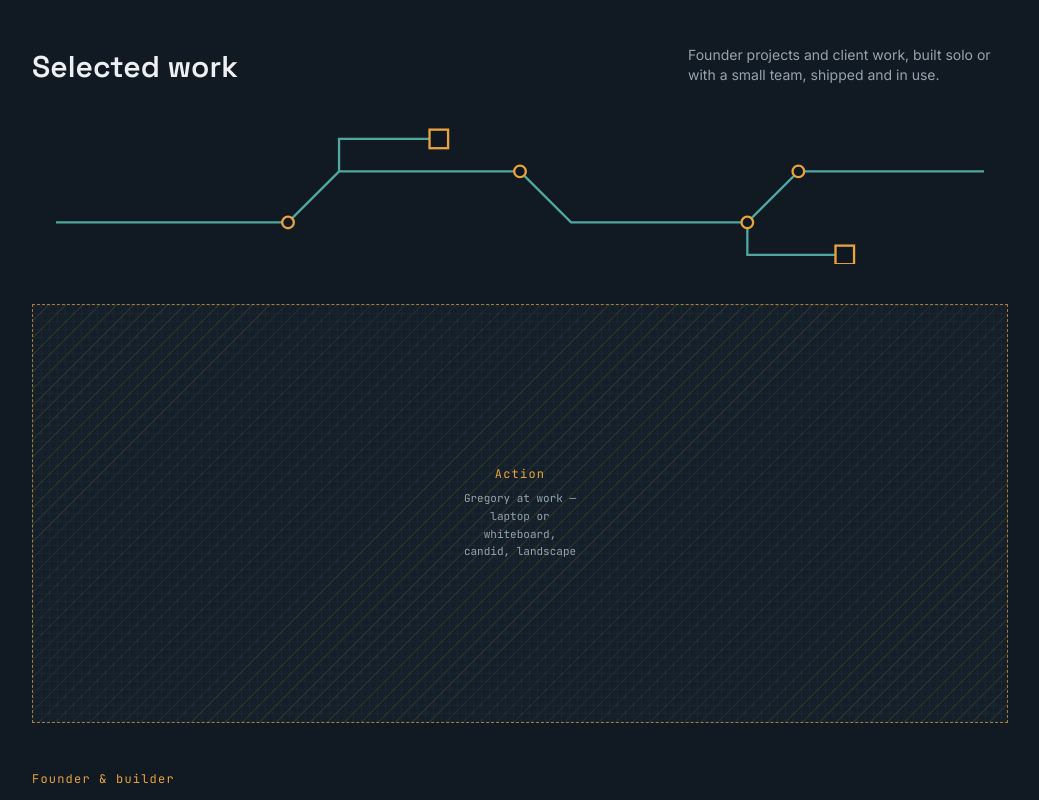
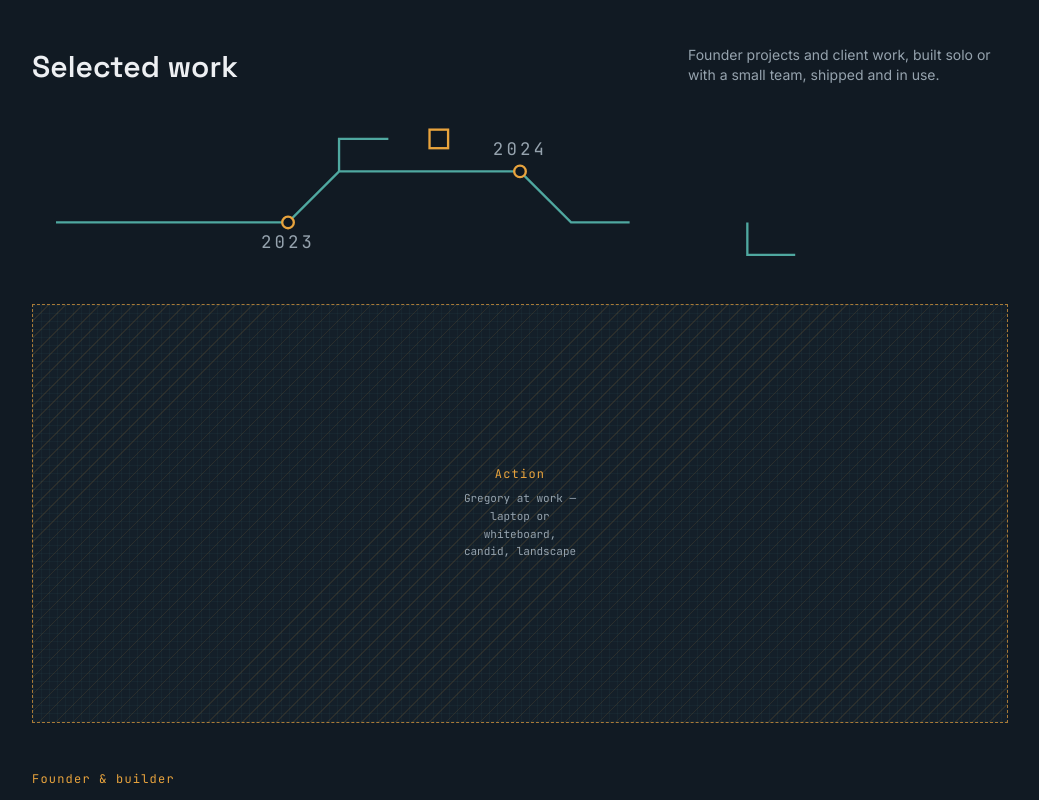
Before and after one commit to kkkkenya/My-portfolio, a React (Vite) app: page / in a window 1280 px wide. Shown: the part 2140-2940 px from the top of the page, without its empty margins (120-1159 px from the left). Built offline with nearby package versions, Linux system fonts and the light colour scheme.

Commit message:
Schematic draws on scroll with year milestones; Study Hub link

```diff
--- a/src/components/Schematic.tsx
+++ b/src/components/Schematic.tsx
@@ -1,36 +1,115 @@
-import { useInViewOnce } from './Reveal'
+import { useEffect, useRef, useState } from 'react'
+
+type Milestone = {
+  x: number
+  y: number
+  year: string
+  /** label sits below the node when true, above when false */
+  below: boolean
+  /** scroll progress (0-1) at which this milestone lights up */
+  at: number
+}
+
+const MILESTONES: Milestone[] = [
+  { x: 200, y: 84, year: '2023', below: true, at: 0.16 },
+  { x: 400, y: 40, year: '2024', below: false, at: 0.42 },
+  { x: 596, y: 84, year: '2025', below: true, at: 0.68 },
+  { x: 640, y: 40, year: '2026', below: false, at: 0.8 },
+]
 
 /**
- * Blueprint circuit divider — draws itself when scrolled into view.
- * pathLength={1} normalizes every path so dash 1 -> 0 always completes.
+ * Blueprint circuit divider, scrub-drawn by scroll position.
+ * The trace generates as you scroll; year milestones light up
+ * as the line reaches them. Fully drawn once scrolled past.
  */
 export function Schematic({ className = '' }: { className?: string }) {
-  const { ref, seen } = useInViewOnce<HTMLDivElement>(0.4)
+  const ref = useRef<HTMLDivElement>(null)
+  const [progress, setProgress] = useState(0)
+
+  useEffect(() => {
+    const el = ref.current
+    if (!el) return
+    if (
+      typeof window !== 'undefined' &&
+      window.matchMedia('(prefers-reduced-motion: reduce)').matches
+    ) {
+      setProgress(1)
+      return
+    }
+    let raf = 0
+    const update = () => {
+      raf = 0
+      const rect = el.getBoundingClientRect()
+      const vh = window.innerHeight
+      const p = Math.min(1, Math.max(0, (vh - rect.top) / (vh + rect.height)))
+      setProgress((prev) => (Math.abs(prev - p) < 0.005 ? prev : p))
+    }
+    const schedule = () => {
+      if (!raf) raf = requestAnimationFrame(update)
+    }
+    update()
+    window.addEventListener('scroll', schedule, { passive: true })
+    window.addEventListener('resize', schedule)
+    return () => {
+      window.removeEventListener('scroll', schedule)
+      window.removeEventListener('resize', schedule)
+      if (raf) cancelAnimationFrame(raf)
+    }
+  }, [])
 
   return (
-    <div
-      ref={ref}
-      aria-hidden="true"
-      className={`schematic${seen ? ' is-visible' : ''}${className ? ` ${className}` : ''}`}
-    >
+    <div ref={ref} aria-hidden="true" className={className}>
       <svg viewBox="0 0 800 120" fill="none" preserveAspectRatio="xMidYMid meet">
         <path
-          className="draw draw-main"
+          className="draw"
           d="M-10 84 H200 L244 40 H400 L444 84 H596 L640 40 H810"
           pathLength={1}
+          style={{ strokeDashoffset: 1 - progress }}
         />
-        <path className="draw draw-branch" d="M244 40 V12 H330" pathLength={1} />
-        <path className="draw draw-branch" d="M596 84 V112 H680" pathLength={1} />
-        {[
-          [200, 84],
-          [400, 40],
-          [596, 84],
-          [640, 40],
-        ].map(([cx, cy], i) => (
-          <circle key={i} className="node" cx={cx} cy={cy} r="5" style={{ transitionDelay: `${500 + i * 160}ms` }} />
-        ))}
-        <rect className="node" x={322} y={4} width={16} height={16} style={{ transitionDelay: '1100ms' }} />
-        <rect className="node" x={672} y={104} width={16} height={16} style={{ transitionDelay: '1250ms' }} />
+        <path
+          className="draw"
+          d="M244 40 V12 H330"
+          pathLength={1}
+          style={{ strokeDashoffset: 1 - progress }}
+        />
+        <path
+          className="draw"
+          d="M596 84 V112 H680"
+          pathLength={1}
+          style={{ strokeDashoffset: 1 - progress }}
+        />
+        {MILESTONES.map((m) => {
+          const on = progress > m.at
+          return (
+            <g key={m.year} opacity={on ? 1 : 0} className="milestone">
+              <circle cx={m.x} cy={m.y} r="5" className="node" />
+              <text
+                x={m.x}
+                y={m.below ? m.y + 22 : m.y - 14}
+                textAnchor="middle"
+                className="milestone-year"
+              >
+                {m.year}
+              </text>
+            </g>
+          )
+        })}
+        <rect
+          x={322}
+          y={4}
+          width={16}
+          height={16}
+          className="node"
+          opacity={progress > 0.5 ? 1 : 0}
+        />
+        <rect
+          x={672}
+          y={104}
+          width={16}
+          height={16}
+          className="node"
+          opacity={progress > 0.95 ? 1 : 0}
+        />
       </svg>
     </div>
   )
--- a/src/data.ts
+++ b/src/data.ts
@@ -79,6 +79,7 @@
     description:
       'A paid Discord community for Kenyan engineering students — structured resources, peer support and accountability, now 120 members strong and growing.',
     tags: ['Community', 'Discord'],
+    link: 'https://www.engineeringhub.site/',
     category: 'founder',
   },
   {
--- a/src/index.css
+++ b/src/index.css
@@ -141,38 +141,28 @@
   transform: none;
 }
 
-/* scroll-drawn schematic divider */
-.schematic svg {
-  display: block;
-  width: 100%;
-  height: auto;
-}
-
-.schematic .draw {
+/* scroll-scrubbed schematic divider — dashoffset is driven per-frame by
+   scroll position, so NO transition here (it would lag behind scrolling) */
+svg .draw {
   stroke: var(--color-teal);
   stroke-width: 2;
   stroke-dasharray: 1;
   stroke-dashoffset: 1;
-  transition: stroke-dashoffset 1.8s cubic-bezier(0.4, 0, 0.2, 1);
 }
 
-.schematic .draw-branch {
-  transition-duration: 1.1s;
-  transition-delay: 0.55s;
-}
-
-.schematic.is-visible .draw {
-  stroke-dashoffset: 0;
-}
-
-.schematic .node {
+svg .node {
   fill: var(--color-ink);
   stroke: var(--color-amber);
   stroke-width: 2;
-  opacity: 0;
-  transition: opacity 0.4s ease;
 }
 
-.schematic.is-visible .node {
-  opacity: 1;
+svg .milestone {
+  transition: opacity 0.35s ease;
 }
+
+svg .milestone-year {
+  font-family: var(--font-tag);
+  font-size: 15px;
+  letter-spacing: 0.18em;
+  fill: var(--color-paper-dim);
+}
```
